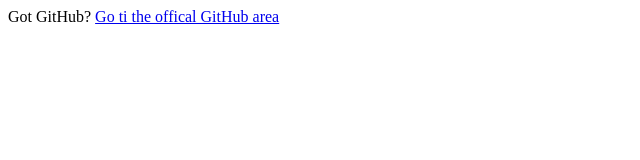
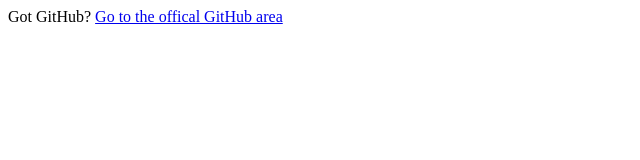
Before and after one commit to Brunozhon/bruno-pod, a plain HTML site: page index.html in a window 1280 px wide. Shown: the full height of the page, 0-640 px from the left. Drawn offline with Linux system fonts and the light colour scheme.

Commit message:
Update index.html

```diff
--- a/index.html
+++ b/index.html
@@ -3,6 +3,6 @@
     <title>BrunoPod</title>
   </head>
   <body>
-    <p>Got GitHub? <a href="/bruno-pod/github.com/">Go ti the offical GitHub area</a></p>
+    <p>Got GitHub? <a href="/bruno-pod/github.com/">Go to the offical GitHub area</a></p>
   </body>
 </html>
```
